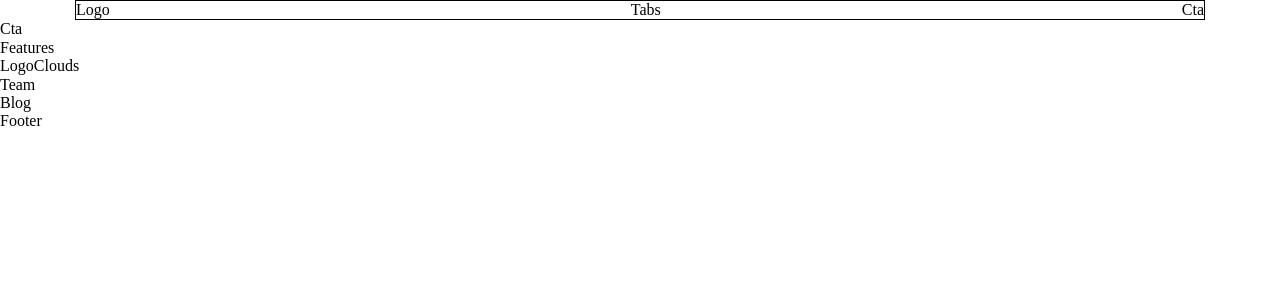
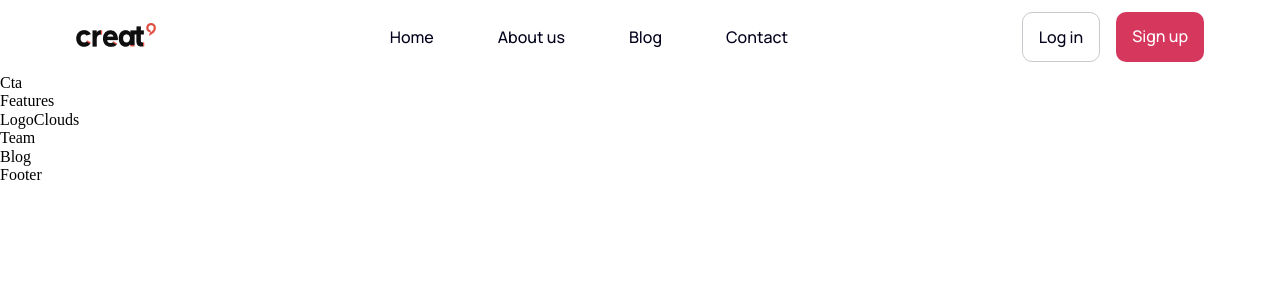
Before and after one commit to p-sthely/aurora, a React (Create React App) app: page / in a window 1280 px wide. Shown: the top 300 px of the page. Built offline with nearby package versions, Linux system fonts and the light colour scheme.

Commit message:
implement header style

```diff
--- a/package.json
+++ b/package.json
@@ -8,6 +8,7 @@
     "@testing-library/user-event": "^13.5.0",
     "react": "^18.2.0",
     "react-dom": "^18.2.0",
+    "react-icons": "^4.7.1",
     "react-scripts": "5.0.1",
     "web-vitals": "^2.1.4"
   },
--- a/src/App.css
+++ b/src/App.css
@@ -1,38 +1,8 @@
-.App {
-  text-align: center;
+@import url('https://fonts.googleapis.com/css2?family=Manrope:wght@200;300;400;500;600;700;800&display=swap');
+
+:root {
+  --font-family: 'Manrope';
+  --color-base-black: #02021c;
+  --color-neutrals-500: #c6cace;
+  --color-primary-500: #d6375d;
 }
-
-.App-logo {
-  height: 40vmin;
-  pointer-events: none;
-}
-
-@media (prefers-reduced-motion: no-preference) {
-  .App-logo {
-    animation: App-logo-spin infinite 20s linear;
-  }
-}
-
-.App-header {
-  background-color: #282c34;
-  min-height: 100vh;
-  display: flex;
-  flex-direction: column;
-  align-items: center;
-  justify-content: center;
-  font-size: calc(10px + 2vmin);
-  color: white;
-}
-
-.App-link {
-  color: #61dafb;
-}
-
-@keyframes App-logo-spin {
-  from {
-    transform: rotate(0deg);
-  }
-  to {
-    transform: rotate(360deg);
-  }
-}
--- a/src/containers/header/Header.jsx
+++ b/src/containers/header/Header.jsx
@@ -1,16 +1,33 @@
+import { useState } from 'react'
 import './header.css'
+import { RiMenu3Line, RiCloseLine } from 'react-icons/ri'
+import logoCreat from '../../assets/logoCreat.png'
 
 function Header() {
+  const [toggleMenu, setToggleMenu] = useState(false)
+
   return (
     <div className='header'>
       <div className='header__logo'>
-                Logo
+        <img src={logoCreat} alt='logo creat' />
       </div>
       <div className='header__tabs'>
-                Tabs
+        <ul>
+          <li><a href='#'>Home</a></li>
+          <li><a href='#'>About us</a></li>
+          <li><a href='#'>Blog</a></li>
+          <li><a href='#'>Contact</a></li>
+        </ul>
       </div>
       <div className='header__cta'>
-                Cta
+        <a class='button-secondary' href='#'>Log in</a>
+        <a class='button-primary' href='#'>Sign up</a>
+      </div>
+      <div className='header__menu'>
+      { toggleMenu
+        ? <RiCloseLine color="#000" size={27} onClick={() => setToggleMenu(false) } />
+        : <RiMenu3Line color="#000" size={27} onClick={() => setToggleMenu(true) } />
+      }
       </div>
     </div>
   )
--- a/src/containers/header/header.css
+++ b/src/containers/header/header.css
@@ -1,8 +1,61 @@
 .header {
-  border: 1px solid #000; /*DEV*/
   display: flex;
+  align-items: center;
   justify-content: space-between;
   margin: 0 24px;
+  padding: 12px 0;
+}
+
+.header__tabs {
+  display: none;
+}
+
+.header__tabs ul {
+  display: flex;
+  gap: 32px;
+  margin: 0;
+
+  list-style-type: none;
+  padding-left: 0;
+}
+
+.header__tabs li {
+  padding: 14px 16px;
+}
+
+.header__tabs a {
+  font-family: var(--font-family);
+  font-weight: 500;
+  font-size: 16px;
+  line-height: 20px;
+  text-decoration: none;
+  color: var(--color-base-black);
+}
+
+.header__cta {
+  display: none;
+  gap: 16px;
+}
+
+.header__cta a {
+  padding: 14px 16px;
+  border-radius: 10px;
+  font-family: var(--font-family);
+  font-weight: 500;
+  font-size: 16px;
+  line-height: 20px;
+  text-decoration: none;
+}
+
+.header__cta a.button-primary {
+  background: var(--color-primary-500);
+  color: #fff;
+}
+
+.header__cta a.button-secondary {
+  border: 1px solid var(--color-neutrals-500);
+  background: #fff;
+  color: var(--color-base-black);
 }
 
 /* X Small breakpoint */
@@ -27,6 +80,14 @@
     width: 888px;
     margin: 0 auto;
   }
+
+  .header__menu {
+    display: none;
+  }
+
+  .header__tabs, .header__cta {
+    display: flex;
+  }
 }
 
 /* Large breakpoint */
```
Also changed, not shown: src/assets/logoCreat.png (added), 1 other file (tests, documents, lock files or other folders). Lines whose indentation alone changed are shown as unchanged.
